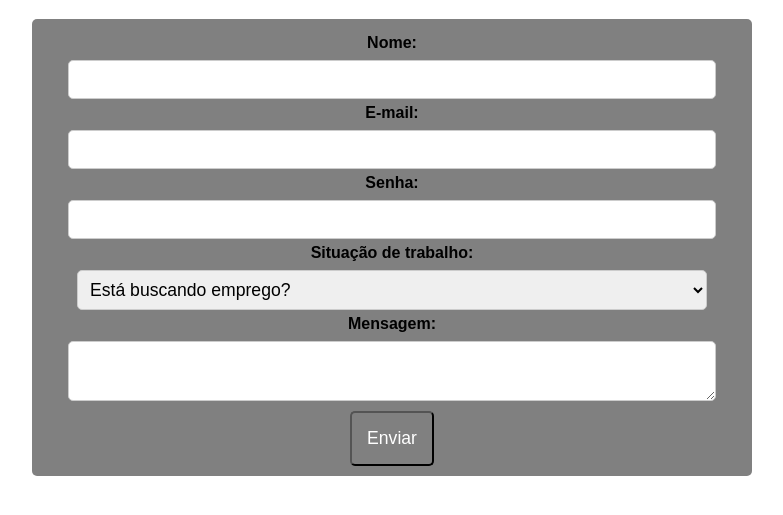
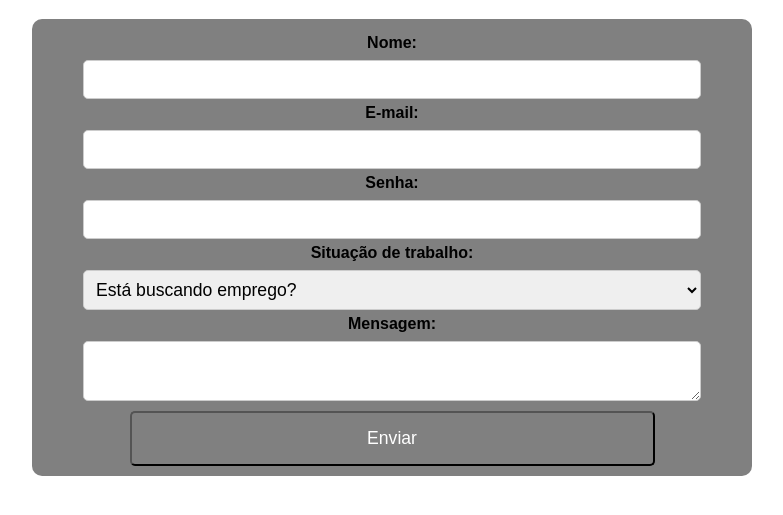
Before and after one commit to Lucaozy/FormularioJS, a plain HTML site: page index.html in a window 1280 px wide. Shown: the part 85-600 px from the top of the page, without its empty margins (248-1031 px from the left). Drawn offline with Linux system fonts and the light colour scheme.

Commit message:
Alterações visuais.

```diff
--- a/css/styles.css
+++ b/css/styles.css
@@ -14,14 +14,14 @@ h1{
 
 form{
     display: flex;
-    flex-direction: column;
+    flex-direction:column;
     /*gap: .5rem;*/
     width: 700px;
     margin: 0 auto;
     padding: 10px;
 
     background-color: gray;
-    border-radius: 5px;
+    border-radius: 10px;
 
     align-items: center;
 }
@@ -32,8 +32,16 @@ label{
     padding: 5px;
 }
 
-input, select, textarea{
-    width: 90%;
+input, textarea{
+    width: 600px;
+    padding: 8px;
+    border: 1px solid #ccc;
+    border-radius: 5px;
+    font-size: 1.1rem;
+}
+
+select{
+    width: 618px;
     padding: 8px;
     border: 1px solid #ccc;
     border-radius: 5px;
@@ -48,11 +56,12 @@ button{
     font-size: 1.1rem;
     cursor: pointer;
     margin-top: 10px;
+    width: 75%;
 }
 
 button:hover{
-    background-color: black;
+    background-color: #696969;
     border: 1px white solid;
 
-    transition: background-color 0.8s;
+    transition: background-color 0.5s;
 }
```
